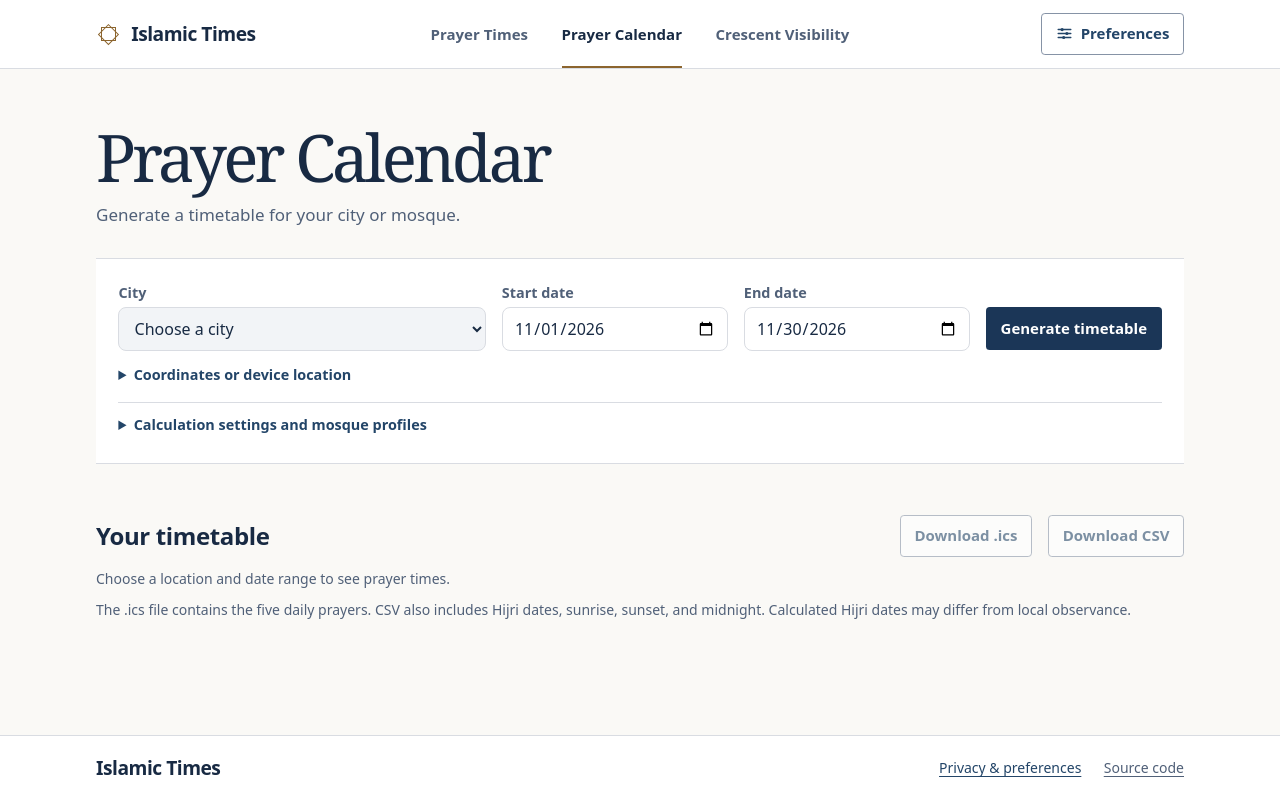
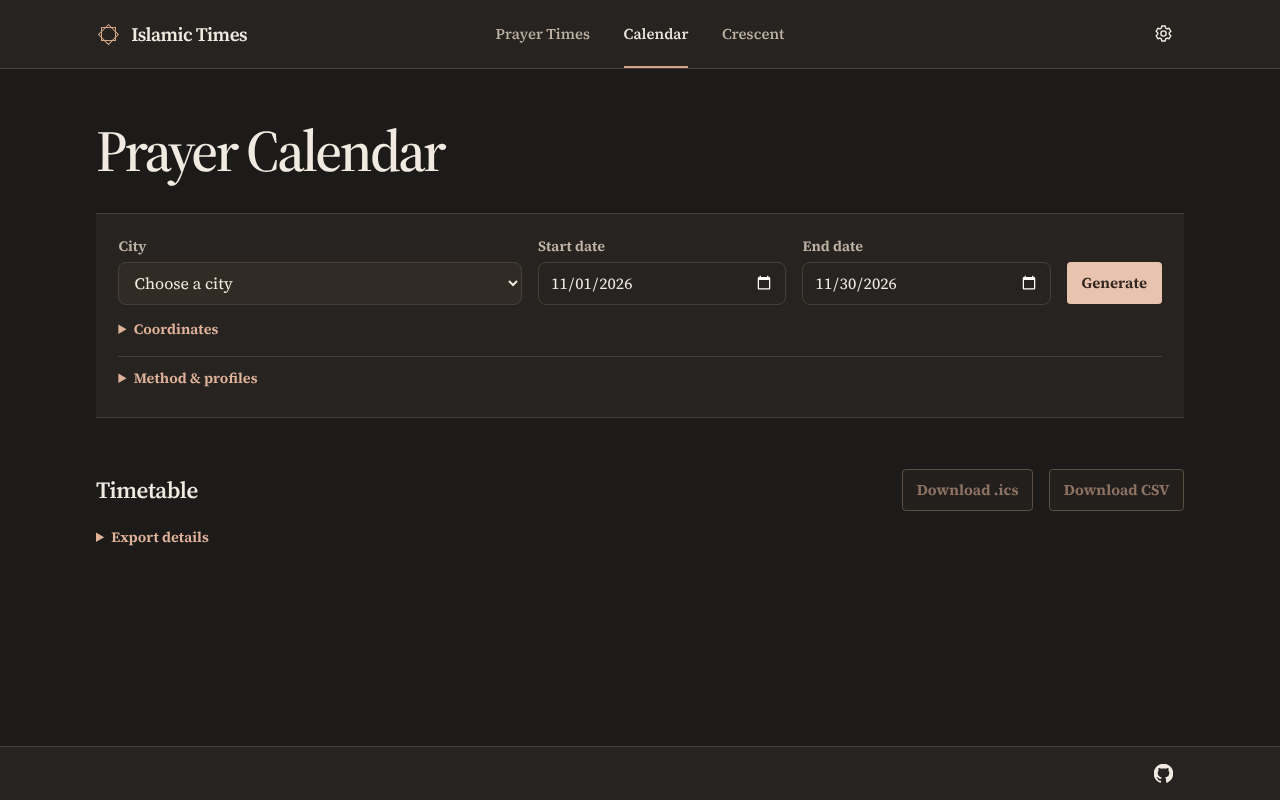
Before and after one commit to hassantahan/islamictimes-org, a Flask app: page /calendar in a window 1280 px wide. Run offline with Flask 2, Linux system fonts and the light colour scheme.

Commit message:
Refine prayer timetable and settings design

```diff
--- a/static/css/site.css
+++ b/static/css/site.css
@@ -1,37 +1,35 @@
 @font-face {
-  font-family: "Source Sans 3";
-  src: url("../fonts/SourceSans3VF.woff2") format("woff2");
+  font-family: "Source Serif 4";
+  src: url("../fonts/SourceSerif4.woff2") format("woff2");
   font-style: normal;
   font-weight: 200 900;
   font-display: swap;
 }
 
 :root {
-  color-scheme: light dark;
-  font: 1rem/1.5 system-ui, -apple-system, "Segoe UI", sans-serif;
-  --paper: light-dark(#faf9f6, #121923);
-  --surface: light-dark(#fff, #182231);
-  --ink: light-dark(#182a43, #edf1f8);
-  --muted: light-dark(#506078, #b3c1d6);
-  --line: light-dark(#d9dce2, #38485e);
-  --control: light-dark(#8693a6, #6b7f9a);
-  --current: light-dark(#eef2f8, #243753);
-  --field-fill: light-dark(#f2f4f7, #202c3e);
-  --link: light-dark(#234568, #bfd9fa);
-  --action: light-dark(#1b3657, #d6e5fa);
-  --on-action: light-dark(#fff, #182d48);
-  --band: light-dark(#172f50, #1b3354);
-  --band-ink: #fcf8ef;
-  --brass: light-dark(#8c652e, #dcb87b);
-  --band-brass: #e1c18c;
-  --warm-surface: light-dark(#f2e9d9, #413427);
-  --warm-ink: light-dark(#684822, #f0d4a6);
+  color-scheme: dark;
+  font: 1rem/1.48 "Source Serif 4", Georgia, serif;
+  --paper: light-dark(#faf8f4, #1d1b19);
+  --surface: light-dark(#fffdf9, #262320);
+  --ink: light-dark(#2c2822, #f0eae1);
+  --muted: light-dark(#655b50, #bfb3a5);
+  --line: light-dark(#e2dacd, #484038);
+  --control: light-dark(#9d8d7d, #877664);
+  --current: light-dark(#f4ebe2, #392d27);
+  --field-fill: light-dark(#f4f0ea, #302b25);
+  --link: light-dark(#79513f, #e0b29a);
+  --action: light-dark(#644737, #e8c4ae);
+  --on-action: light-dark(#fffdf9, #33261f);
+  --band: light-dark(#eee7dc, #312b25);
+  --brass: light-dark(#935b41, #d4a78a);
+  --warm-surface: light-dark(#f2e9dc, #423529);
+  --warm-ink: light-dark(#63462f, #f0d4b3);
   --measure: 68rem;
   --gutter: clamp(1rem, 4vw, 2.5rem);
   --section-space: clamp(1.65rem, 4vw, 3.25rem);
 }
 
-:root[data-theme="dark"] { color-scheme: dark; }
+:root[data-theme="system"] { color-scheme: light dark; }
 :root[data-theme="light"] { color-scheme: light; }
 
 *, *::before, *::after { box-sizing: border-box; }
@@ -45,8 +43,8 @@ button:disabled, select:disabled { cursor: default; }
 img { display: block; max-width: 100%; }
 :focus-visible { outline: 2px solid var(--link); outline-offset: 3px; }
 
-h1 { font-size: clamp(2.2rem, 5.7vw, 3.75rem); line-height: 1.04; letter-spacing: -.039em; font-weight: 660; }
-h2 { font-size: clamp(1.22rem, 2.25vw, 1.5rem); line-height: 1.2; letter-spacing: -.015em; font-weight: 650; }
+h1 { font-size: clamp(2.2rem, 5.6vw, 3.65rem); line-height: 1.07; letter-spacing: -.045em; font-weight: 555; }
+h2 { font-size: clamp(1.22rem, 2.25vw, 1.45rem); line-height: 1.24; letter-spacing: -.02em; font-weight: 600; }
 .muted { color: var(--muted); }
 .small { font-size: .875rem; }
 .status:empty, #profile-status:empty { display: none; }
@@ -57,25 +55,25 @@ h2 { font-size: clamp(1.22rem, 2.25vw, 1.5rem); line-height: 1.2; letter-spacing
 .site-header, .site-footer { background: var(--surface); }
 .site-header { border-bottom: 1px solid var(--line); }
 .header-inner { min-height: 4.25rem; display: grid; grid-template-columns: 1fr auto 1fr; align-items: center; gap: 1.25rem; }
-.wordmark { display: inline-flex; align-items: center; gap: .65rem; width: fit-content; text-decoration: none; white-space: nowrap; font-size: 1.2rem; font-weight: 680; letter-spacing: -.025em; }
+.wordmark { display: inline-flex; align-items: center; gap: .65rem; width: fit-content; text-decoration: none; white-space: nowrap; font-size: 1.2rem; font-weight: 610; letter-spacing: -.025em; }
 .brand-mark { position: relative; display: block; width: 1.55rem; aspect-ratio: 1; color: var(--brass); }
 .brand-mark::before, .brand-mark::after { content: ""; position: absolute; inset: 20%; border: 1px solid currentColor; }
 .brand-mark::after { transform: rotate(45deg); }
-.site-nav { display: flex; align-self: stretch; align-items: stretch; gap: clamp(.8rem, 2.8vw, 2.1rem); font-weight: 620; font-size: .9375rem; }
+.site-nav { display: flex; align-self: stretch; align-items: stretch; gap: clamp(.8rem, 2.8vw, 2.1rem); font-weight: 550; font-size: .9375rem; white-space: nowrap; }
 .site-nav a { display: grid; align-items: center; padding: .5rem 0; border-block: 2px solid transparent; text-decoration: none; color: var(--muted); }
 .site-nav a:hover, .site-nav a[aria-current="page"] { color: var(--ink); }
 .site-nav a[aria-current="page"] { border-bottom-color: var(--brass); }
+.icon-button { display: inline-grid; place-items: center; width: 2.55rem; height: 2.55rem; padding: 0; border: 0; border-radius: .5rem; background: transparent; color: var(--ink); text-decoration: none; }
+.icon-button:hover { background: var(--field-fill); }
 .settings-button { justify-self: end; }
 .skip-link { position: fixed; top: .5rem; left: .5rem; z-index: 10; padding: .6rem .8rem; transform: translateY(-200%); background: var(--surface); }
 .skip-link:focus { transform: none; }
 .site-footer { border-top: 1px solid var(--line); }
-.footer-inner { display: flex; justify-content: space-between; flex-wrap: wrap; align-items: center; gap: .55rem 1.25rem; padding-block: 1.1rem; }
-.footer-links { display: flex; flex-wrap: wrap; gap: .35rem 1.4rem; align-items: center; color: var(--muted); font-size: .875rem; }
-.footer-links a, .quiet-link, .text-button { text-underline-offset: .22em; }
+.footer-inner { display: flex; justify-content: end; padding-block: .38rem; }
+.github-mark { width: 1.15rem; height: 1.15rem; background: currentColor; mask: url("../img/icons/github.svg") center / contain no-repeat; }
+.quiet-link, .text-button { text-underline-offset: .22em; }
 
 .page-heading { display: flex; justify-content: space-between; align-items: end; flex-wrap: wrap; gap: 1rem 2rem; padding-bottom: clamp(1.2rem, 3vw, 1.9rem); }
-.page-heading > div:first-child > p { color: var(--muted); margin-top: .55rem; font-size: 1.0625rem; }
-.calendar-heading h1, .daily-heading h1 { font: 500 clamp(2.55rem, 6vw, 4.1rem)/1.12 Georgia, "Times New Roman", serif; letter-spacing: -.056em; }
 .daily-heading h1 { font-size: clamp(2.35rem, 5.2vw, 3.55rem); }
 .section-heading { display: flex; flex-wrap: wrap; justify-content: space-between; align-items: center; gap: .8rem 1.2rem; margin-bottom: .7rem; }
 .section-heading p:not(:empty) { margin-top: .25rem; }
@@ -181,7 +183,7 @@ select {
 .calendar-table tbody th { width: 13.5rem; white-space: normal; font-size: .9375rem; font-weight: 650; }
 .calendar-table tbody th small { display: block; color: var(--muted); font-size: .8125rem; font-weight: 400; }
 .calendar-table td small { color: var(--muted); margin-left: .2rem; }
-.calendar-footnote, #calendar-legend { margin-top: .6rem; }
+#calendar-legend, .export-details { margin-top: .6rem; }
 
 .map-section { border-block: 1px solid var(--line); background: var(--surface); padding: clamp(.75rem, 2.4vw, 1.5rem); }
 .map-fields { grid-template-columns: minmax(9rem, 13rem) minmax(4.5rem, 6rem); }
--- a/static/js/calendar.js
+++ b/static/js/calendar.js
@@ -142,7 +142,7 @@ saveProfile.addEventListener("click", () => {
     const saved = { id, ...data, ...readCalculation() };
     updatePreferences({ profiles: existingId ? profiles.map((profile) => profile.id === id ? saved : profile) : [...profiles, saved] });
     syncProfileOptions(id);
-    profileStatus.textContent = remembersPreferences() ? "Profile saved in this browser." : "Profile added for this page. Enable remembering in Preferences to keep it.";
+    profileStatus.textContent = remembersPreferences() ? "Profile saved." : "Profile added for this visit. To keep it, enable Remember settings.";
   } catch (error) {
     profileStatus.textContent = error.message;
   }
--- a/static/js/shared/location.js
+++ b/static/js/shared/location.js
@@ -31,7 +31,7 @@ export function savedCity() {
 }
 
 export function exampleLocation() {
-  return { ...CITIES.toronto, label: CITIES.toronto.label + " · Example location", city: "" };
+  return { ...CITIES.toronto, city: "", example: true };
 }
 
 export function rememberCity(location) {
@@ -57,9 +57,9 @@ export function setupLocation(form) {
   for (const [key, place] of Object.entries(CITIES)) city.insertBefore(new Option(place.label, key), customOption);
   city.value = savedCity();
 
-  function markCustom() {
+  function markCustom(deviceLocation = false) {
     city.value = "custom";
-    fromDevice = false;
+    fromDevice = deviceLocation;
     form.dispatchEvent(new Event("locationchange"));
   }
 
@@ -74,24 +74,23 @@ export function setupLocation(form) {
     form.dispatchEvent(new Event("locationchange"));
   });
 
-  lat.addEventListener("input", markCustom);
-  lon.addEventListener("input", markCustom);
+  lat.addEventListener("input", () => markCustom());
+  lon.addEventListener("input", () => markCustom());
   device.addEventListener("click", () => {
     if (!navigator.geolocation) {
-      status.textContent = "Device location is unavailable. Enter coordinates or choose a city.";
+      status.textContent = "Device location unavailable.";
       return;
     }
     device.disabled = true;
-    status.textContent = "Requesting device location…";
+    status.textContent = "Locating…";
     navigator.geolocation.getCurrentPosition(({ coords }) => {
       lat.value = coords.latitude.toFixed(6);
       lon.value = coords.longitude.toFixed(6);
-      markCustom();
-      fromDevice = true;
-      status.textContent = "Device location is ready to use.";
+      markCustom(true);
+      status.textContent = "";
       device.disabled = false;
     }, () => {
-      status.textContent = "Device location was unavailable. Enter coordinates or choose a city.";
+      status.textContent = "Device location unavailable.";
       device.disabled = false;
     }, { timeout: 10000 });
   });
--- a/static/js/shared/preferences.js
+++ b/static/js/shared/preferences.js
@@ -1,5 +1,5 @@
 const STORAGE_KEY = "islamic-times.preferences.v1";
-const DEFAULTS = { theme: "system", clock: "24", city: "", daily: null, calendar: null, profiles: [] };
+const DEFAULTS = { theme: "dark", clock: "24", city: "", daily: null, calendar: null, profiles: [] };
 
 function readSaved() {
   try {
@@ -12,7 +12,7 @@ function readSaved() {
 
 function normalize(values) {
   return {
-    theme: ["system", "light", "dark"].includes(values.theme) ? values.theme : "system",
+    theme: ["system", "light", "dark"].includes(values.theme) ? values.theme : DEFAULTS.theme,
     clock: values.clock === "12" ? "12" : "24",
     city: typeof values.city === "string" ? values.city : "",
     daily: values.daily ?? null,
@@ -69,11 +69,11 @@ function render() {
   theme.value = preferences.theme;
   clock.value = preferences.clock;
   remember.checked = enabled;
-  clear.disabled = !enabled;
+  clear.hidden = !enabled;
 }
 
 function reportStorageError() {
-  status.textContent = "Browser storage is unavailable. Choices can still be used on this page.";
+  status.textContent = "Browser storage unavailable.";
 }
 
 function stopSaving(reset) {
@@ -86,7 +86,7 @@ function stopSaving(reset) {
   }
   enabled = false;
   if (reset) preferences = normalize(DEFAULTS);
-  status.textContent = reset ? "Saved preferences cleared." : "Saving is off. Saved preferences were cleared.";
+  status.textContent = "Saved settings cleared.";
   announceChange(reset ? Object.keys(DEFAULTS) : []);
   render();
 }
@@ -95,7 +95,6 @@ function stopSaving(reset) {
 try { localStorage.removeItem("theme"); } catch { /* Storage is unavailable. */ }
 
 document.getElementById("open-preferences").addEventListener("click", () => dialog.showModal());
-document.querySelector("[data-open-preferences]").addEventListener("click", () => dialog.showModal());
 document.addEventListener("preferenceschange", render);
 theme.addEventListener("change", () => updatePreferences({ theme: theme.value }));
 clock.addEventListener("change", () => updatePreferences({ clock: clock.value }));
@@ -107,7 +106,7 @@ remember.addEventListener("change", () => {
   try {
     writeSaved(preferences);
     enabled = true;
-    status.textContent = "Preferences are saved in this browser.";
+    status.textContent = "";
   } catch {
     reportStorageError();
   }
--- a/templates/_forms.html
+++ b/templates/_forms.html
@@ -1,19 +1,21 @@
-{% macro location_fields(placeholder="Choose a city") %}
+{% macro location_fields(placeholder="Choose a city", map_link=true) %}
   <label>City
     <select data-city>
       <option value="">{{ placeholder }}</option>
-      <option value="custom">Coordinates or device location</option>
+      <option value="custom">Coordinates</option>
     </select>
   </label>
   <details class="coordinate-fields" data-coordinate-details>
-    <summary>Coordinates or device location</summary>
+    <summary>Coordinates</summary>
     <div class="fields two-fields">
       <label>Latitude <input data-latitude autocomplete="off" type="number" min="-90" max="90" step="any" placeholder="43.65"></label>
       <label>Longitude <input data-longitude autocomplete="off" type="number" min="-180" max="180" step="any" placeholder="−79.38"></label>
     </div>
     <button class="button button-subtle" data-geolocate type="button">Use device location</button>
     <p class="small muted" data-location-status role="status"></p>
+    {% if map_link %}
     <a class="quiet-link small" href="https://www.openstreetmap.org/" target="_blank" rel="noopener noreferrer">Find coordinates on OpenStreetMap</a>
+    {% endif %}
   </details>
 {% endmacro %}
 
--- a/templates/base.html
+++ b/templates/base.html
@@ -18,16 +18,15 @@
         <span>Islamic Times</span>
       </a>
       <nav class="site-nav" aria-label="Main navigation">
-        {% for endpoint, label in [('pages.index', 'Prayer Times'), ('pages.calendar_page', 'Prayer Calendar'), ('pages.visibilities_page', 'Crescent Visibility')] %}
+        {% for endpoint, label in [('pages.index', 'Prayer Times'), ('pages.calendar_page', 'Calendar'), ('pages.visibilities_page', 'Crescent')] %}
           <a href="{{ url_for(endpoint) }}" {% if request.endpoint == endpoint %}aria-current="page"{% endif %}>{{ label }}</a>
         {% endfor %}
       </nav>
-      <button class="button button-subtle settings-button" id="open-preferences" type="button">
-        <svg viewBox="0 0 24 24" width="19" height="19" fill="none" stroke="currentColor" stroke-width="1.7" aria-hidden="true">
-          <path stroke-linecap="round" d="M4 7h16M4 12h16M4 17h16"></path>
-          <path stroke-width="4" stroke-linecap="round" d="M9 7h.01M15 12h.01M11 17h.01"></path>
+      <button class="icon-button settings-button" id="open-preferences" type="button" aria-label="Settings" title="Settings">
+        <svg viewBox="0 0 24 24" width="21" height="21" fill="none" stroke="currentColor" stroke-width="1.6" stroke-linejoin="round" aria-hidden="true">
+          <path d="M10 3.5h4l.5 2.4 1.6.9 2.3-.8 2 3.5-1.8 1.6v1.8l1.8 1.6-2 3.5-2.3-.8-1.6.9-.5 2.4h-4l-.5-2.4-1.6-.9-2.3.8-2-3.5 1.8-1.6v-1.8L3.6 9.5l2-3.5 2.3.8 1.6-.9z"></path>
+          <circle cx="12" cy="12" r="3"></circle>
         </svg>
-        Preferences
       </button>
     </div>
   </header>
@@ -38,31 +37,30 @@
 
   <footer class="site-footer">
     <div class="shell footer-inner">
-      <a class="wordmark" href="{{ url_for('pages.index') }}">Islamic Times</a>
-      <div class="footer-links">
-        <button class="text-button" type="button" data-open-preferences>Privacy &amp; preferences</button>
-        <a href="https://github.com/hassantahan/islamictimes-org" rel="noreferrer">Source code</a>
-      </div>
+      <a class="icon-button" href="https://github.com/hassantahan/islamictimes-org" rel="noreferrer" aria-label="GitHub" title="GitHub">
+        <span class="github-mark" aria-hidden="true"></span>
+      </a>
     </div>
   </footer>
 
   <dialog class="dialog" id="preferences" aria-labelledby="preferences-title">
     <form method="dialog" class="dialog-heading">
-      <h2 id="preferences-title">Preferences</h2>
-      <button class="button button-subtle" type="submit" aria-label="Close preferences">Close</button>
+      <h2 id="preferences-title">Settings</h2>
+      <button class="icon-button dialog-close" type="submit" aria-label="Close settings">×</button>
     </form>
+    {% block calculation_settings %}{% endblock %}
     <div class="fields two-fields">
       <label>Appearance
-        <select id="preference-theme"><option value="system">System</option><option value="light">Light</option><option value="dark">Dark</option></select>
+        <select id="preference-theme"><option value="dark">Dark</option><option value="light">Light</option><option value="system">System</option></select>
       </label>
       <label>Time format
         <select id="preference-clock"><option value="24">24-hour</option><option value="12">12-hour</option></select>
       </label>
     </div>
     <div class="privacy-box">
-      <label class="checkbox-label"><input type="checkbox" id="preferences-enabled"> Remember preferences on this device</label>
-      <p class="muted small">When enabled, this browser keeps your appearance, clock format, chosen city, prayer settings, and any mosque profiles you save. Precise location is used for calculations you request and is never saved as a preference. Preference storage uses no cookies or account.</p>
-      <button class="text-button" id="clear-preferences" type="button">Clear saved preferences</button>
+      <label class="checkbox-label"><input type="checkbox" id="preferences-enabled"> Remember settings</label>
+      <p class="muted small">Saved in this browser.</p>
+      <button class="text-button" id="clear-preferences" type="button" hidden>Clear saved settings</button>
       <p role="status" class="small preference-status" id="preference-status"></p>
     </div>
   </dialog>
--- a/templates/calendar.html
+++ b/templates/calendar.html
@@ -4,7 +4,7 @@
 
 {% block content %}
 <section class="page-heading calendar-heading">
-  <div><h1>Prayer Calendar</h1><p>Generate a timetable for your city or mosque.</p></div>
+  <h1>Prayer Calendar</h1>
 </section>
 
 <form class="calendar-controls" id="calendar-form" aria-label="Timetable settings">
@@ -12,22 +12,22 @@
     <div class="location-fields">{{ location_fields() }}</div>
     <label>Start date <input id="calendar-start" type="date" min="1900-01-01" max="2100-12-31" required></label>
     <label>End date <input id="calendar-end" type="date" min="1900-01-01" max="2100-12-31" required></label>
-    <button class="button button-primary" type="submit" id="generate-calendar">Generate timetable</button>
+    <button class="button button-primary" type="submit" id="generate-calendar">Generate</button>
   </div>
 
   <details class="coordinate-fields calendar-options" id="calendar-settings">
-    <summary>Calculation settings and mosque profiles</summary>
+    <summary>Method &amp; profiles</summary>
     <div class="fields calendar-methods">
       <label>Mosque profile <select id="profile-select"><option value="">No saved profile</option></select></label>
-      <label>Calculation method <select id="calendar-method">{{ method_options(custom=true) }}</select></label>
-      <label>ʿAṣr calculation <select id="calendar-asr">{{ asr_options() }}</select></label>
+      <label>Method <select id="calendar-method">{{ method_options(custom=true) }}</select></label>
+      <label>ʿAṣr <select id="calendar-asr">{{ asr_options() }}</select></label>
       {{ angle_fields("calendar-") }}
     </div>
 
     <details class="coordinate-fields" id="profile-editor">
-      <summary>Mosque profile &amp; offsets</summary>
+      <summary>Edit profile</summary>
       <label class="profile-name">Profile name <input type="text" maxlength="60" id="profile-name" autocomplete="off" placeholder="e.g. My local mosque"></label>
-      <p class="muted small">Enter signed whole minutes. Positive offsets move a prayer later.</p>
+      <p class="muted small">Offsets in minutes. Positive values delay the prayer.</p>
       <div class="fields offset-fields">
         {% for key, label in [('fajr', 'Fajr'), ('zuhr', 'Ẓuhr'), ('asr', 'ʿAṣr'), ('maghrib', 'Maghrib'), ('isha', 'ʿIshāʾ')] %}
         <label>{{ label }} <input type="number" min="-180" max="180" step="1" value="0" data-offset="{{ key }}"></label>
@@ -44,22 +44,26 @@
 
 <section class="calendar-results" id="calendar-results" aria-labelledby="calendar-results-title">
   <div class="section-heading">
-    <div><h2 id="calendar-results-title">Your timetable</h2><p id="calendar-meta" class="muted small"></p></div>
+    <div><h2 id="calendar-results-title">Timetable</h2><p id="calendar-meta" class="muted small"></p></div>
     <div class="button-row">
       <button class="button button-subtle" type="button" data-download="ics" disabled>Download .ics</button>
       <button class="button button-subtle" type="button" data-download="csv" disabled>Download CSV</button>
     </div>
   </div>
-  <p id="calendar-status" class="small muted status" role="status">Choose a location and date range to see prayer times.</p>
-  <p class="small muted scroll-hint" id="calendar-scroll-hint" hidden>Scroll across the timetable to see all five prayers.</p>
+  <p id="calendar-status" class="small muted status" role="status"></p>
+  <p class="small muted scroll-hint" id="calendar-scroll-hint" hidden>Scroll for later prayers.</p>
   <div class="table-scroll" id="calendar-table-wrapper" hidden tabindex="0" role="region" aria-label="Scrollable prayer calendar">
     <table id="calendar-table" class="calendar-table">
       <thead><tr><th scope="col">Date</th><th scope="col">Fajr</th><th scope="col">Ẓuhr</th><th scope="col">ʿAṣr</th><th scope="col">Maghrib</th><th scope="col">ʿIshāʾ</th></tr></thead>
       <tbody></tbody>
     </table>
   </div>
-  <p id="calendar-legend" class="muted small" hidden>Local times. † Estimated prayer. −1d / +1d indicates a different local date. A dash means the time is unavailable.</p>
-  <p class="muted small calendar-footnote">The .ics file contains the five daily prayers. CSV also includes Hijri dates, sunrise, sunset, and midnight. Calculated Hijri dates may differ from local observance.</p>
+  <p id="calendar-legend" class="muted small" hidden>† Estimated · ±1d Adjacent day · — Unavailable</p>
+  <details class="coordinate-fields export-details">
+    <summary>Export details</summary>
+    <p class="muted small">Both formats contain the five prayers. CSV adds calculated Hijri dates, sunrise, sunset, and midnight.</p>
+    <p class="muted small">Times are local. Hijri dates may differ from local observance.</p>
+  </details>
 </section>
 {% endblock %}
 
```
Also changed, not shown: other parts of static/css/site.css (+39 -34 lines), static/fonts/SourceSerif4-LICENSE.md (renamed from static/fonts/SourceSans3-LICENSE.md, +1 -1 lines), static/img/icons/octicons-LICENSE.txt (added, +21 -0 lines), static/js/main.js (+118 -41 lines), templates/index.html (+74 -58 lines), templates/visibilities.html (+4 -4 lines), README.md, static/fonts/SourceSans3VF.woff2 (deleted), static/fonts/SourceSerif4.woff2 (added), static/img/icons/github.svg (added).
